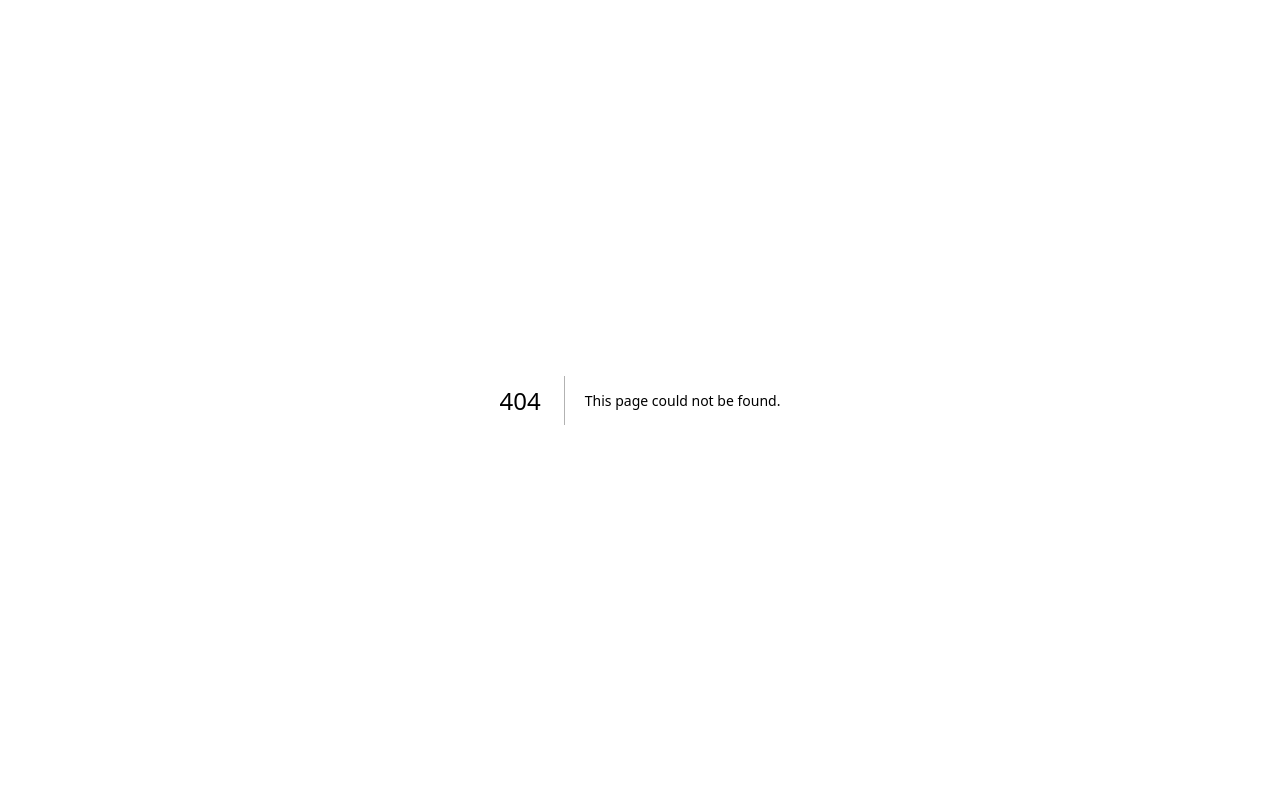
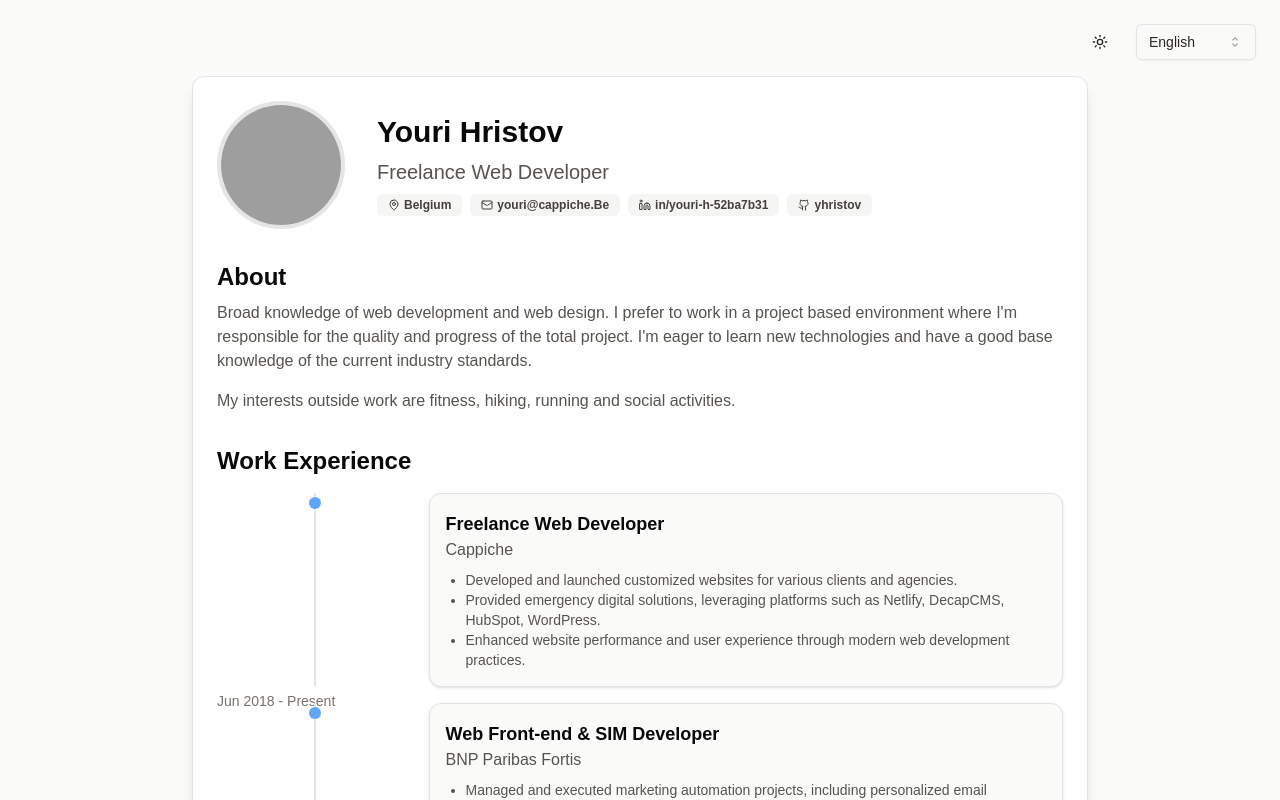
Before and after one commit to yhristov/Resume, a Next.js app: page /1 in a window 1280 px wide. Before the commit this address had no page. Shown: the top 800 px of the page. Built offline with nearby package versions, Linux system fonts and the light colour scheme; grey boxes are pictures that could not be loaded.

Commit message:
commit added routing for languages

```diff
--- /dev/null
+++ b/app/[lang]/page.tsx
@@ -0,0 +1,15 @@
+import { OnlineResume } from "../../components/online-resume";
+
+export default function Home({ params }: { params: { lang: "en" | "fr" | "nl" } }) {
+  return (
+    <OnlineResume initialLanguage={params.lang} />
+  );
+}
+
+export async function generateStaticParams() {
+  return [
+    { lang: 'en' },
+    { lang: 'fr' },
+    { lang: 'nl' },
+  ];
+}
--- a/app/layout.tsx
+++ b/app/layout.tsx
@@ -14,22 +14,18 @@ const geistMono = localFont({
 });
 
 export const metadata: Metadata = {
-  title: "Create Next App",
-  description: "Generated by create next app",
+  title: "Youri Hristov - Online Resume",
+  description: "Professional resume of Youri Hristov, Freelance Web Developer",
 };
 
 export default function RootLayout({
   children,
-}: Readonly<{
-  children: React.ReactNode;
-}>) {
+}: {
+  children: React.ReactNode
+}) {
   return (
-    <html lang="en">
-      <body
-        className={`${geistSans.variable} ${geistMono.variable} antialiased`}
-      >
-        {children}
-      </body>
+    <html lang="en" className={`${geistSans.variable} ${geistMono.variable}`}>
+      <body>{children}</body>
     </html>
   );
 }
--- a/app/page.tsx
+++ b/app/page.tsx
@@ -1,7 +1,5 @@
-import { OnlineResume } from "../components/online-resume";
+import { redirect } from 'next/navigation'
 
 export default function Home() {
-  return (
-    <OnlineResume />
-  );
+  redirect('/en')
 }
--- a/components/online-resume.tsx
+++ b/components/online-resume.tsx
@@ -7,6 +7,7 @@ import { Card, CardContent } from "@/components/ui/card"
 import { Github, Linkedin, Mail, MapPin, Moon, Sun } from "lucide-react"
 import { Toggle } from "@/components/ui/toggle"
 import { Select, SelectContent, SelectItem, SelectTrigger, SelectValue } from "@/components/ui/select"
+import Link from 'next/link'
 
 const translations = {
   en: {
@@ -24,9 +25,19 @@ const translations = {
         company: "Cappiche",
         period: "Jun 2018 - Present",
         achievements: [
-          "Skills: Adobe XD, Figma, React.js, Vue.js",
-          "Responsible for quality and progress of total projects",
-          "Continuously learning new technologies and industry standards"
+          "Developed and launched customized websites for various clients and agencies.",
+          "Provided emergency digital solutions, leveraging platforms such as Netlify, DecapCMS, HubSpot, WordPress.",
+          "Enhanced website performance and user experience through modern web development practices."
+        ]
+      },
+      {
+        title: "Web Front-end & SIM Developer",
+        company: "BNP Paribas Fortis",
+        period: "Jun 2018 - Present",
+        achievements: [
+          "Managed and executed marketing automation projects, including personalized email campaigns and online experiences, using Selligent Interactive Marketing.",
+          "Delivered exceptional UI/UX with responsive designs using HTML, CSS, JavaScript, Vue.js, and jQuery.",
+          "Collaborated closely with internal stakeholders to ensure optimal project outcomes."
         ]
       },
       {
@@ -34,8 +45,9 @@ const translations = {
         company: "VRT",
         period: "Apr 2017 - Jun 2018",
         achievements: [
-          "Developed front-end solutions for various campaigns",
-          "Collaborated with cross-functional teams to deliver high-quality web experiences"
+          "Created engaging campaign web pages for events, contests, and surveys.",
+          "Integrated automated email/SMS communication for marketing efforts.",
+          "Developed solutions to drive audience engagement across multiple platforms."
         ]
       },
       {
@@ -62,8 +74,8 @@ const translations = {
         company: "SBS Belgium",
         period: "Oct 2012 - Apr 2014",
         achievements: [
-          "Developed interactive media solutions for SBS Belgium",
-          "Contributed to enhancing user engagement through innovative web technologies"
+          "Developed custom Drupal modules for vier.be and vijf.be, ensuring scalability and maintainability.",
+          "Designed and implemented new pages to enhance user engagement and site functionality."
         ]
       },
       {
@@ -92,9 +104,19 @@ const translations = {
         company: "Cappiche",
         period: "Juin 2018 - Présent",
         achievements: [
-          "Compétences : Adobe XD, Figma, React.js, Vue.js",
-          "Responsable de la qualité et de l'avancement des projets",
-          "Apprentissage continu des nouvelles technologies et des normes de l'industrie"
+          "Développé et lancé des sites web personnalisés pour divers clients et agences.",
+          "Fourni des solutions numériques d'urgence, en utilisant des plateformes telles que Netlify, DecapCMS, HubSpot, WordPress.",
+          "Amélioré les performances des sites web et l'expérience utilisateur grâce aux pratiques modernes de développement web."
+        ]
+      },
+      {
+        title: "Développeur Front-end Web & SIM",
+        company: "BNP Paribas Fortis",
+        period: "Juin 2018 - Présent",
+        achievements: [
+          "Géré et exécuté des projets d'automatisation marketing, y compris des campagnes d'e-mails personnalisées et des expériences en ligne, en utilisant Selligent Interactive Marketing.",
+          "Livré une UI/UX exceptionnelle avec des designs responsifs en utilisant HTML, CSS, JavaScript, Vue.js et jQuery.",
+          "Collaboré étroitement avec les parties prenantes internes pour assurer des résultats optimaux des projets."
         ]
       },
       {
@@ -102,8 +124,9 @@ const translations = {
         company: "VRT",
         period: "Avr 2017 - Juin 2018",
         achievements: [
-          "Développement de solutions front-end pour diverses campagnes",
-          "Collaboration avec des équipes pluridisciplinaires pour fournir des expériences web de haute qualité"
+          "Créé des pages web de campagne engageantes pour des événements, concours et sondages.",
+          "Intégré des communications automatisées par e-mail/SMS pour les efforts marketing.",
+          "Développé des solutions pour stimuler l'engagement du public sur plusieurs plateformes."
         ]
       },
       {
@@ -111,8 +134,8 @@ const translations = {
         company: "UniPartners IT - Financial - Engineering Services",
         period: "Fév 2015 - Avr 2018",
         achievements: [
-          "Fourniture de services de conseil IT à divers clients",
-          "Spécialisation dans le développement web et les solutions d'ingénierie"
+          "Fourni des services de conseil IT à divers clients.",
+          "Spécialisé dans le développement web et les solutions d'ingénierie."
         ]
       },
       {
@@ -120,9 +143,9 @@ const translations = {
         company: "BNP Paribas Fortis",
         period: "Fév 2015 - Avr 2017",
         achievements: [
-          "Développement d'e-mails marketing automatisés et de campagnes en ligne",
-          "Accent mis sur une excellente expérience utilisateur et un design responsive",
-          "Technologies utilisées : SIM, HTML, CSS, Javascript et jQuery"
+          "Développé des e-mails marketing automatisés et des campagnes en ligne.",
+          "Mis l'accent sur une excellente expérience utilisateur et un design responsive attrayant.",
+          "Utilisé les technologies : SIM, HTML, CSS, Javascript et jQuery."
         ]
       },
       {
@@ -130,8 +153,8 @@ const translations = {
         company: "SBS Belgium",
         period: "Oct 2012 - Avr 2014",
         achievements: [
-          "Développement de solutions médias interactives pour SBS Belgium",
-          "Contribution à l'amélioration de l'engagement des utilisateurs grâce à des technologies web innovantes"
+          "Développé des modules Drupal personnalisés pour vier.be et vijf.be, assurant l'évolutivité et la maintenabilité.",
+          "Conçu et mis en œuvre de nouvelles pages pour améliorer l'engagement des utilisateurs et la fonctionnalité du site."
         ]
       },
       {
@@ -139,8 +162,8 @@ const translations = {
         company: "Bose Corporation",
         period: "Juil 2012 - Nov 2012",
         achievements: [
-          "Assistance dans les projets de développement web pour Bose Corporation",
-          "Acquisition d'une expérience précieuse dans les pratiques de développement web en entreprise"
+          "Assisté dans des projets de développement web pour Bose Corporation.",
+          "Acquis une expérience précieuse dans les pratiques de développement web en entreprise."
         ]
       }
     ],
@@ -160,9 +183,19 @@ const translations = {
         company: "Cappiche",
         period: "Jun 2018 - Heden",
         achievements: [
-          "Vaardigheden: Adobe XD, Figma, React.js, Vue.js",
-          "Verantwoordelijk voor kwaliteit en voortgang van totale projecten",
-          "Continu leren van nieuwe technologieën en industriestandaarden"
+          "Ontwikkeld en gelanceerd van aangepaste websites voor verschillende klanten en bureaus.",
+          "Noodoplossingen geleverd met platforms zoals Netlify, DecapCMS, HubSpot, WordPress.",
+          "Verbeterde websiteprestaties en gebruikerservaring door moderne webontwikkelingspraktijken."
+        ]
+      },
+      {
+        title: "Web Front-end & SIM Ontwikkelaar",
+        company: "BNP Paribas Fortis",
+        period: "Jun 2018 - Heden",
+        achievements: [
+          "Beheerd en uitgevoerd van marketingautomatiseringsprojecten, waaronder gepersonaliseerde e-mailcampagnes en online ervaringen, met behulp van Selligent Interactive Marketing.",
+          "Uitzonderlijke UI/UX geleverd met responsieve ontwerpen met behulp van HTML, CSS, JavaScript, Vue.js en jQuery.",
+          "Nauw samengewerkt met interne belanghebbenden om optimale projectresultaten te waarborgen."
         ]
       },
       {
@@ -170,8 +203,9 @@ const translations = {
         company: "VRT",
         period: "Apr 2017 - Jun 2018",
         achievements: [
-          "Ontwikkelde front-end oplossingen voor verschillende campagnes",
-          "Samengewerkt met multidisciplinaire teams om hoogwaardige web-ervaringen te leveren"
+          "Boeiende campagnewebpagina's gemaakt voor evenementen, wedstrijden en enquêtes.",
+          "Geautomatiseerde e-mail/SMS-communicatie geïntegreerd voor marketinginspanningen.",
+          "Oplossingen ontwikkeld om publieksengagement over meerdere platforms te stimuleren."
         ]
       },
       {
@@ -179,8 +213,8 @@ const translations = {
         company: "UniPartners IT - Financial - Engineering Services",
         period: "Feb 2015 - Apr 2018",
         achievements: [
-          "Leverde IT-adviesdiensten aan verschillende klanten",
-          "Gespecialiseerd in webontwikkeling en engineering-oplossingen"
+          "IT-adviesdiensten geleverd aan verschillende klanten.",
+          "Gespecialiseerd in webontwikkeling en engineeringoplossingen."
         ]
       },
       {
@@ -188,9 +222,9 @@ const translations = {
         company: "BNP Paribas Fortis",
         period: "Feb 2015 - Apr 2017",
         achievements: [
-          "Ontwikkelde geautomatiseerde marketing e-mails en online campagnes",
-          "Gericht op geweldige gebruikerservaring en mooi responsief ontwerp",
-          "Gebruikte technologieën: SIM, HTML, CSS, Javascript en jQuery"
+          "Geautomatiseerde marketing e-mails en online campagnes ontwikkeld.",
+          "Gericht op geweldige gebruikerservaring en mooi responsief ontwerp.",
+          "Gebruikte technologieën: SIM, HTML, CSS, Javascript en jQuery."
         ]
       },
       {
@@ -198,8 +232,8 @@ const translations = {
         company: "SBS Belgium",
         period: "Okt 2012 - Apr 2014",
         achievements: [
-          "Ontwikkelde interactieve mediaoplossingen voor SBS Belgium",
-          "Droeg bij aan het verbeteren van gebruikersbetrokkenheid door innovatieve webtechnologieën"
+          "Aangepaste Drupal-modules ontwikkeld voor vier.be en vijf.be, met focus op schaalbaarheid en onderhoudbaarheid.",
+          "Nieuwe pagina's ontworpen en geïmplementeerd om gebruikersbetrokkenheid en sitefunctionaliteit te verbeteren."
         ]
       },
       {
@@ -207,18 +241,20 @@ const translations = {
         company: "Bose Corporation",
         period: "Jul 2012 - Nov 2012",
         achievements: [
-          "Assisteerde bij webontwikkelingsprojecten voor Bose Corporation",
-          "Deed waardevolle ervaring op in zakelijke webontwikkelingspraktijken"
+          "Geassisteerd bij webontwikkelingsprojecten voor Bose Corporation.",
+          "Waardevolle ervaring opgedaan in zakelijke webontwikkelingspraktijken."
         ]
       }
     ],
   },
 }
 
-export function OnlineResume() {
+export function OnlineResume({ initialLanguage = "en" }: { initialLanguage?: "en" | "fr" | "nl" }) {
   const [isDarkMode, setIsDarkMode] = React.useState(false)
-  const [language, setLanguage] = React.useState<"en" | "fr" | "nl">("en")
-  const t = translations[language]
+  const [language, setLanguage] = React.useState<"en" | "fr" | "nl">(
+    initialLanguage in translations ? initialLanguage : "en"
+  )
+  const t = translations[language] || translations.en // Fallback to English if language is not found
 
   return (
     <div className={`min-h-screen ${isDarkMode ? 'bg-black text-gray-200' : 'bg-stone-50 text-stone-800'}`}>
@@ -231,7 +267,10 @@ export function OnlineResume() {
           >
             {isDarkMode ? <Moon className="h-4 w-4" /> : <Sun className="h-4 w-4" />}
           </Toggle>
-          <Select value={language} onValueChange={(value: "en" | "fr" | "nl") => setLanguage(value)}>
+          <Select value={language} onValueChange={(value: "en" | "fr" | "nl") => {
+            setLanguage(value)
+            window.location.href = `/${value}`
+          }}>
             <SelectTrigger className="w-[120px]">
               <SelectValue placeholder="Language" />
             </SelectTrigger>
@@ -287,20 +326,22 @@ export function OnlineResume() {
               <div className="space-y-4">
                 {t.jobs.map((job, index) => (
                   <div key={index} className="flex">
-                    <div className="w-1/4 pr-4">
+                    <div className="w-1/4 pr-4 flex-shrink-0">
                       <div className="relative h-full">
-                        <div className={`absolute top-1 left-1/2 w-0.5 h-full ${isDarkMode ? 'bg-slate-800' : 'bg-stone-200'} -translate-x-1/2`}></div>
+                        <div className={`absolute top-0 left-1/2 w-0.5 h-full ${isDarkMode ? 'bg-gray-700' : 'bg-stone-200'} -translate-x-1/2`}></div>
                         <div className={`absolute top-1 left-1/2 w-3 h-3 rounded-full ${isDarkMode ? 'bg-blue-500' : 'bg-blue-400'} -translate-x-1/2 transition-all duration-300 hover:scale-125`}></div>
                       </div>
                       <p className={`text-sm ${isDarkMode ? 'text-gray-400' : 'text-stone-500'} mt-1`}>{job.period}</p>
                     </div>
-                    <Card className={`w-3/4 ${isDarkMode ? 'bg-slate-900 hover:bg-slate-800' : 'bg-stone-50 hover:bg-blue-50'} transition-all duration-300 hover:shadow-md`}>
+                    <Card className={`flex-grow ${isDarkMode ? 'bg-gray-800 hover:bg-gray-700' : 'bg-stone-50 hover:bg-blue-50'} transition-all duration-300 hover:shadow-md`}>
                       <CardContent className="p-4">
                         <h3 className={`text-lg font-semibold ${isDarkMode ? 'text-white' : ''}`}>{job.title}</h3>
                         <p className={`${isDarkMode ? 'text-gray-300' : 'text-stone-600'} mb-2`}>{job.company}</p>
-                        <ul className={`list-disc list-inside text-sm ${isDarkMode ? 'text-gray-300' : 'text-stone-600'}`}>
+                        <ul className={`list-disc pl-5 text-sm ${isDarkMode ? 'text-gray-300' : 'text-stone-600'}`}>
                           {job.achievements.map((achievement, i) => (
-                            <li key={i} className={`transition-colors duration-300 ${isDarkMode ? 'hover:text-blue-300' : 'hover:text-blue-700'}`}>{achievement}</li>
+                            <li key={i} className={`transition-colors duration-300 ${isDarkMode ? 'hover:text-blue-300' : 'hover:text-blue-700'}`}>
+                              {achievement}
+                            </li>
                           ))}
                         </ul>
                       </CardContent>
```
